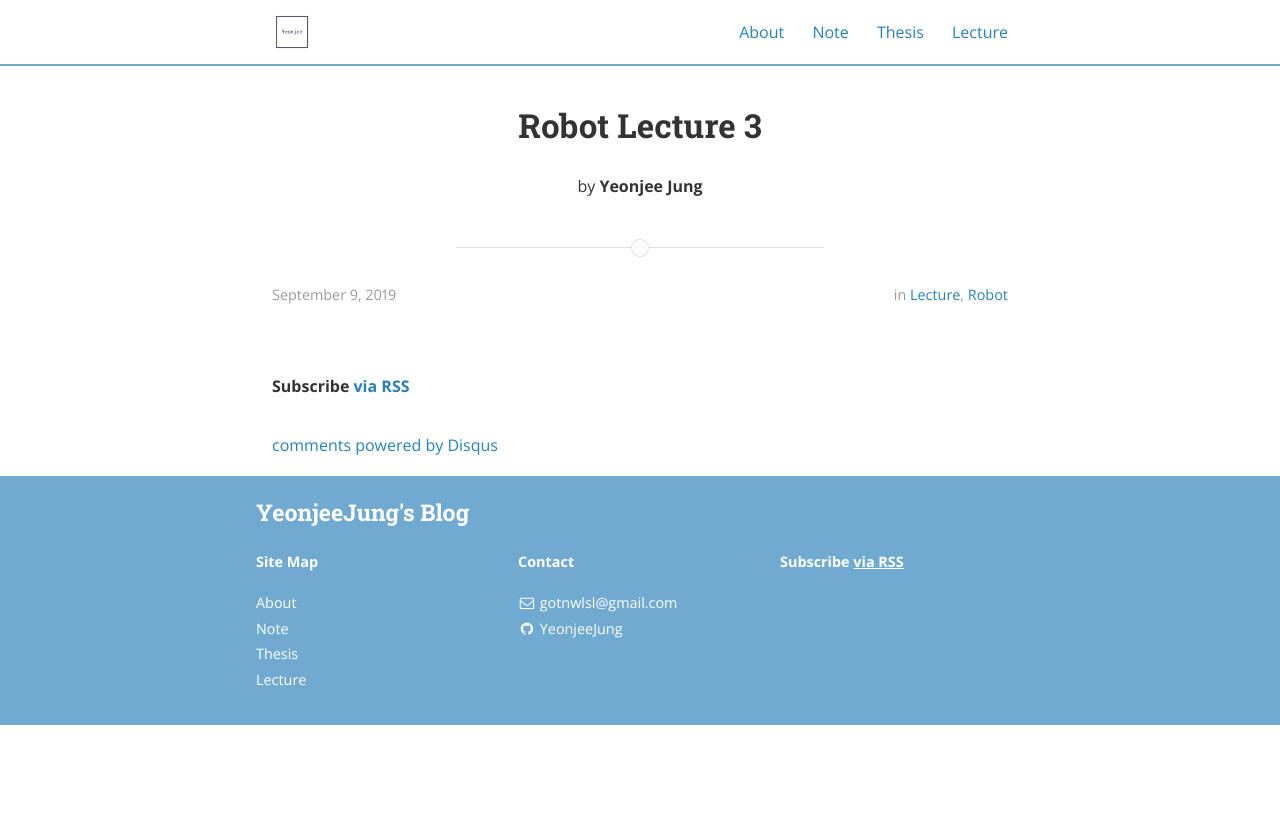
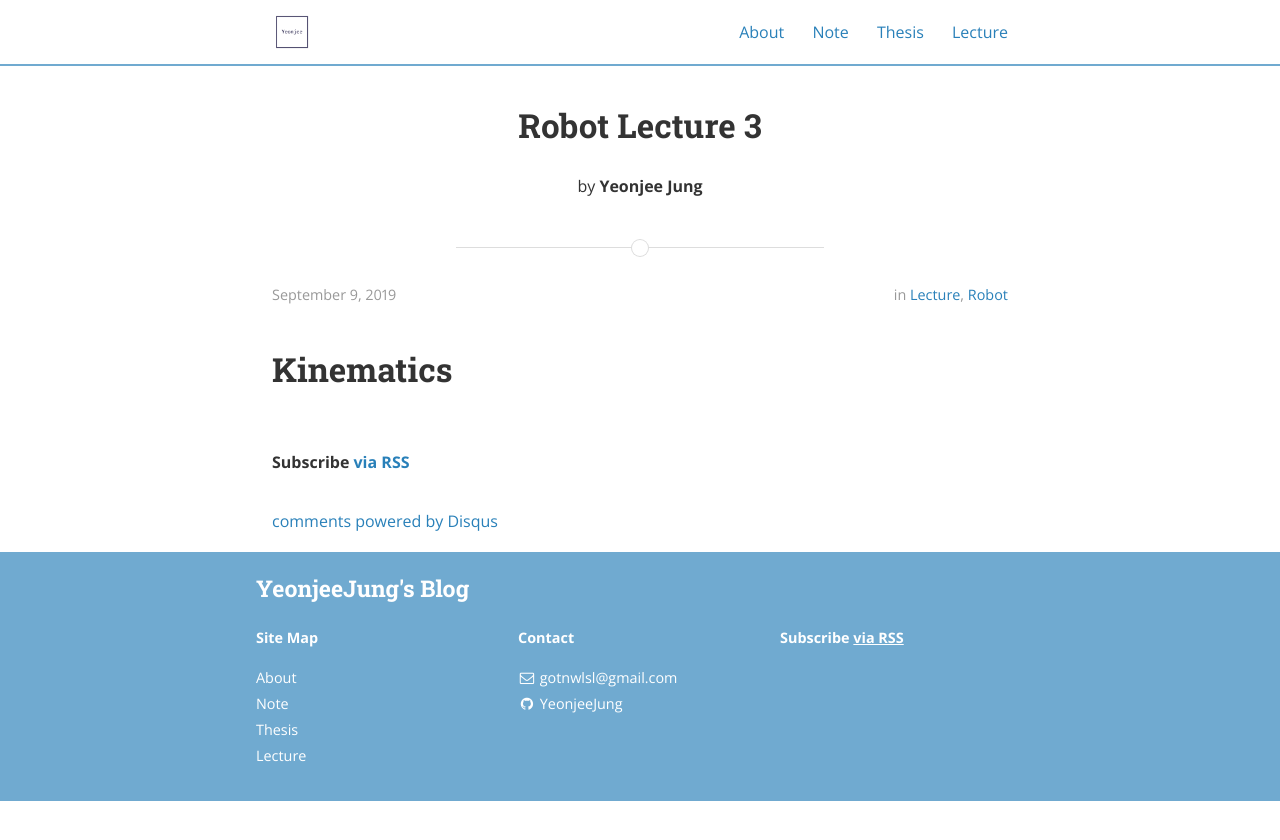
Before and after one commit to YeonjeeJung/yeonjeejung.github.io, a Jekyll site: the page built from Lecture/Robot/_posts/2019-09-09-RobLecture3.md, in a window 1280 px wide. Shown: the top 840 px of the page. Built offline with Jekyll 4.4.1, drawn with Linux system fonts in a browser that asks for light colours; nearby versions of some CDN libraries; comment, search, counter and statistics services are not loaded.

Commit message:
Modify OptLecture3

```diff
--- a/Lecture/Robot/_posts/2019-09-09-RobLecture3.md
+++ b/Lecture/Robot/_posts/2019-09-09-RobLecture3.md
@@ -4,3 +4,4 @@ title: Robot Lecture 3
 author: Yeonjee Jung
 use_math: true
 ---
+# Kinematics
```
Also changed, not shown: Lecture/Optimization/_posts/2019-09-09-OptLecture3.md (+1 -0 lines), 4 other files.
